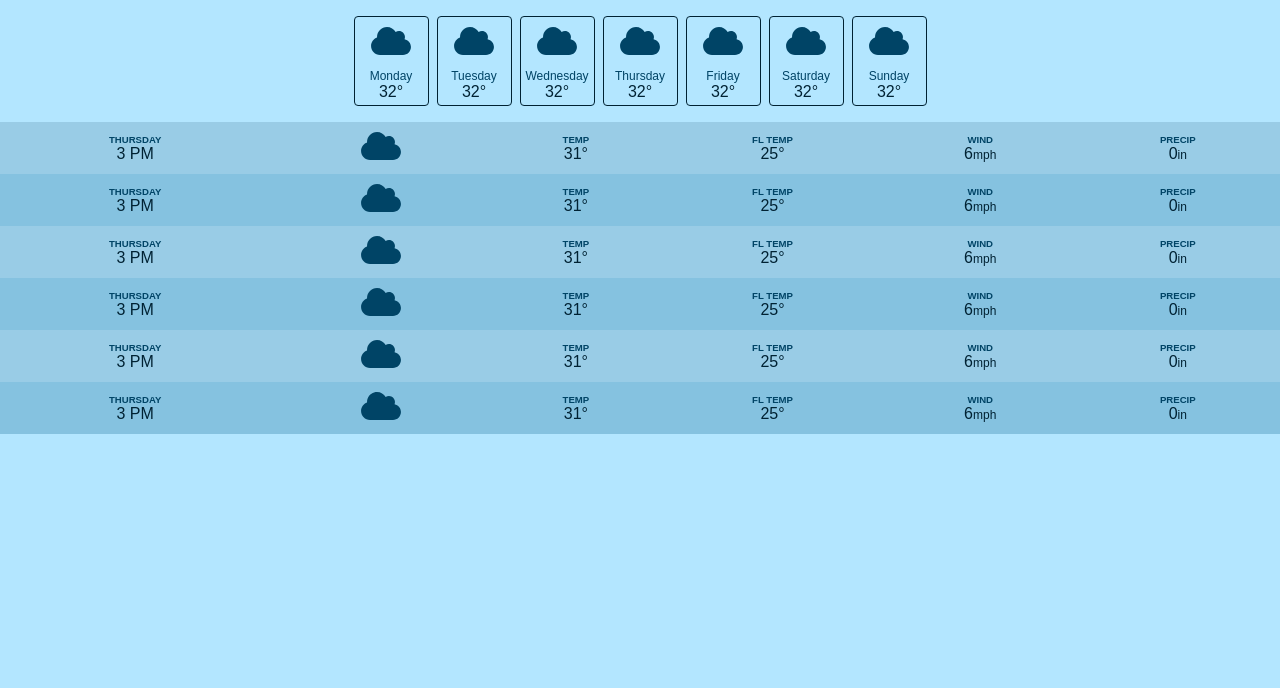
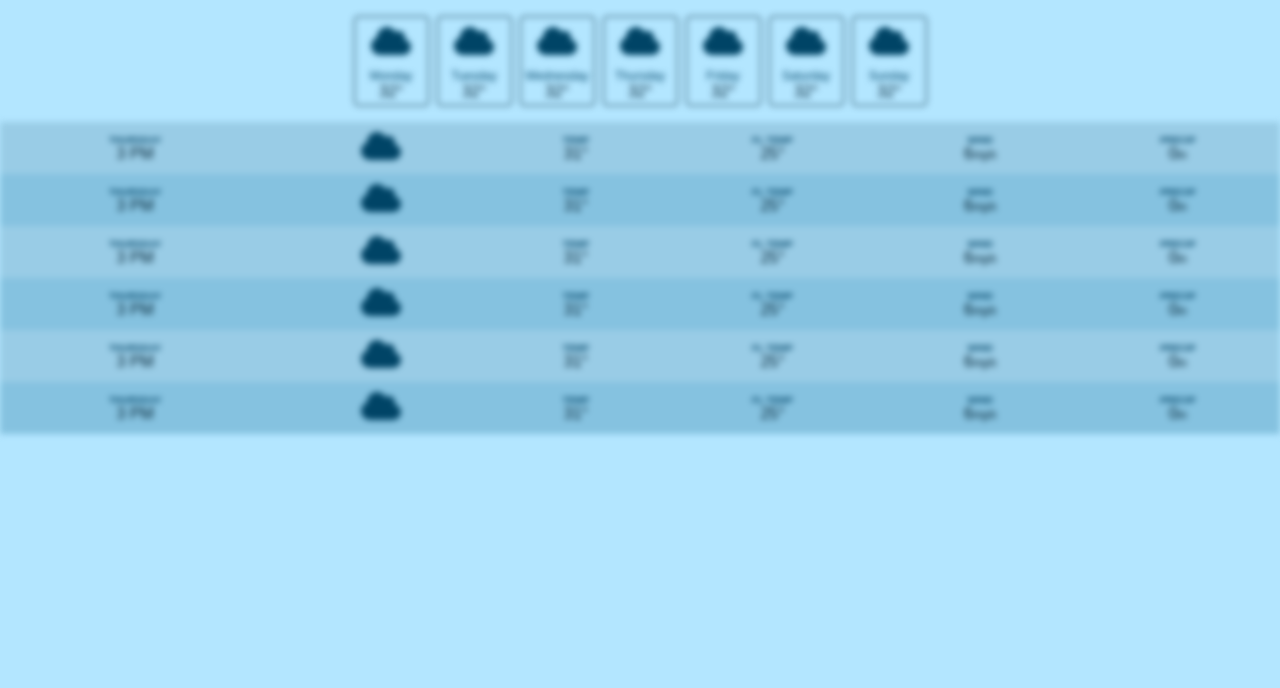
Before and after one commit to edgarkhudoyan/VanillaJS_Weather_app, a website built with Vite: page index.html in a window 1280 px wide. Shown: the part 112-800 px from the top of the page. Built offline with nearby package versions, Linux system fonts and the light colour scheme; no server answers.

Commit message:
add blurred effect before loading the data

```diff
--- a/index.html
+++ b/index.html
@@ -4,7 +4,7 @@
     <meta charset="UTF-8" />
     <meta name="viewport" content="width=device-width, initial-scale=1.0" />
   </head>
-  <body>
+  <body class="blurred">
     <header class="header">
       <div class="header-left">
         <img
```
